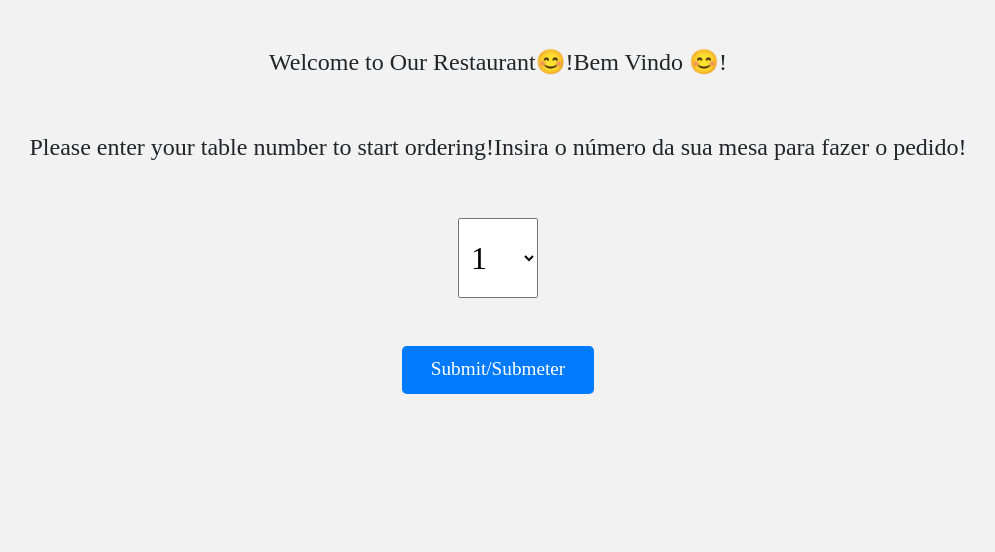
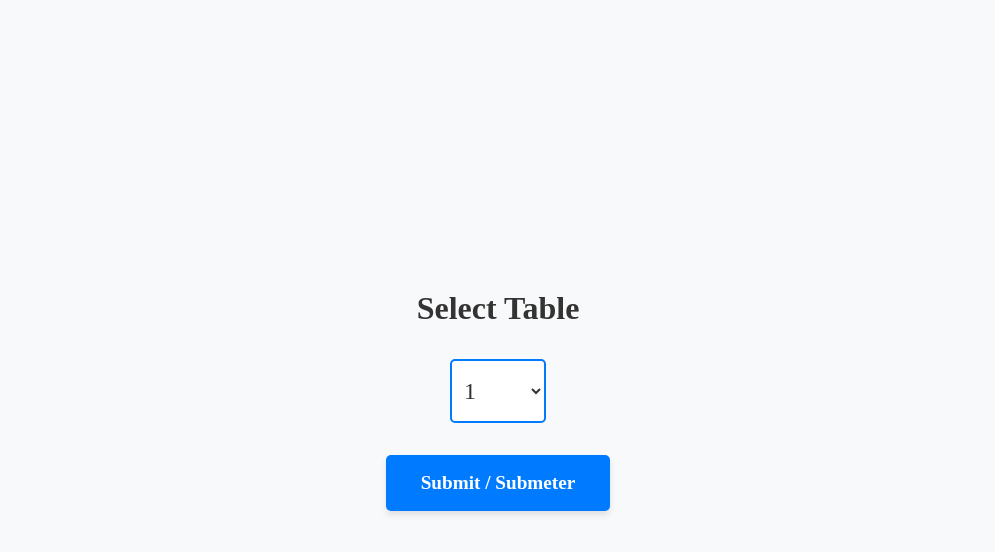
Before and after one commit to RaindropsZhen/new_frontend, a React app: page /1/select_table in a window 1280 px wide. Shown: the whole page, without its empty margins (142-1137 px from the left). Built offline with nearby package versions, Linux system fonts and the light colour scheme; some packages are replaced by stand-ins of ours; a web font is replaced by a local one.

Commit message:
[feat]: New Version Done

```diff
--- a/src/components/LanguageSelectionModal.js
+++ b/src/components/LanguageSelectionModal.js
@@ -25,7 +25,7 @@ const LanguageSelectionModal = ({ show, onHide, languages, onLanguageSelect,tabl
     padding: '10px',
     fontSize: '18px'
   }}>
-    Número de Mesa:  {tableNumber}
+    Número de Mesa:  {tableNumber === '77' ? 'VIP' : tableNumber}
   </div>
   <Modal.Header closeButton style={{ padding: '5px' }}>
     <Modal.Title className='languageModalTitle' style={{ padding: '10px' }}>
--- a/src/components/MenuItemCard.js
+++ b/src/components/MenuItemCard.js
@@ -73,6 +73,8 @@ const MenuItemCard = ({ language, item, onOrder, onRemove, color }) => {
   const [currentAvailability, setCurrentAvailability] = useState(false);
 
   useEffect(() => {
+    const currentDay = new Date().getDay(); // 0 = Sunday, 6 = Saturday
+
     if (item.lunch_time_start <= currentTimeSeconds && currentTimeSeconds <= item.lunch_time_end) {
       setCurrentOrderingTiming('lunch');
     } else if (item.dinne_time_start <= currentTimeSeconds && currentTimeSeconds <= item.dinne_time_end) {
@@ -85,9 +87,16 @@ const MenuItemCard = ({ language, item, onOrder, onRemove, color }) => {
       setCurrentAvailability(true);
     } else {
       const is_available = item.ordering_timing === currentOrderingTiming;
-      setCurrentAvailability(is_available);
+
+      // Check if the current day is Saturday (6) or Sunday (0)
+      if (currentDay === 0 || currentDay === 6) {
+        setCurrentAvailability(true);
+      } else {
+        setCurrentAvailability(is_available);
+      }
     }
   }, [item, currentTimeSeconds, currentOrderingTiming]);
+
 
   return (
     <>
--- a/src/components/QRCode.js
+++ b/src/components/QRCode.js
@@ -50,25 +50,11 @@ const QRCode = (placeId) => {
 
       <Overlay>
         <div className="d-flex" >
-          <Button variant="standard" onClick={handlePrint} className="mr-2">
-            点击打印
-          </Button>
           <Button variant="standard" href={url} target="_blank">
             <AiOutlineLink size={25}/> 链接
           </Button>
         </div>
       </Overlay>
-
-      <div>
-        <ComponentToPrint ref={componentRef} className="printable-section">
-          <h2>Scan for menu</h2>
-          <QRCodeReact
-            value={url}
-            size={700}
-          />
-          <h3>Powered By XXXXXXXX</h3>
-        </ComponentToPrint>
-      </div>
     </Container>
   )
 }
--- a/src/components/ShoppingCart.js
+++ b/src/components/ShoppingCart.js
@@ -143,10 +143,13 @@ const ShoppingCart = ({ selectedLanguage,items, onAdd, onRemove, color,last_orde
     <hr />
 
     {/* Total Section */}
-    <div className="d-flex justify-content-between mb-4">
-      <h5 style={{ fontWeight: '600' }}>{renderTotal(selectedLanguage)}</h5>
-      <h5 style={{ fontWeight: '600' }}>€{totalPrice}</h5>
-    </div>
+    <hr/>
+      <div className="d-flex justify-content-between">
+        <h5><b>{renderTotal(selectedLanguage)}</b></h5>
+        <h5><b>€{totalPrice.toFixed(1)}</b></h5>
+      </div>
+    <hr className="mb-4" />
+
 
     {/* Divider */}
     <hr className="mb-4" />
--- a/src/pages/Place.js
+++ b/src/pages/Place.js
@@ -180,10 +180,9 @@ const Place = () => {
               </div>
             </div>
 
-            <Button variant="link" href={`/places/${params.id}/qrcode`} target="_blank" rel="noopener noreferrer">
+            <Button variant="link" href={`/${params.id}/select_table/`} target="_blank" rel="noopener noreferrer">
               <AiOutlineQrcode size={25} />
             </Button>
-
 
             <Button variant="link" onClick={showqrCodeTakeAway} >
               <RiEBike2Fill size={25} />
--- a/src/pages/QRCode.js
+++ b/src/pages/QRCode.js
@@ -1,7 +1,6 @@
 import { useParams, useHistory } from 'react-router-dom';
 import React, { useEffect, useState, useContext } from 'react';
-import { Container, Row, Tab, Tabs } from 'react-bootstrap';
-import MultipleQRCode from '../components/MultipleQRCode';
+import { Container } from 'react-bootstrap';
 import QRCode from '../components/QRCode';
 import styled from 'styled-components';
 
@@ -45,42 +44,10 @@ const QRCodePage = () => {
                 总桌号 <b>{place.number_of_tables}</b>
 
             </h2>
-            <Tabs
-                defaultActiveKey="MultipleQRCode"
-                id="qr-tabs"
-                className="mb-3 qrcode-tab" /* Added custom class here */
+            <GridContainer style={{ display: 'flex', justifyContent: 'center', alignItems: 'center', height: '100%' }}>
+                <QRCode placeId={place.id} />
+            </GridContainer>
 
-                fill>
-
-                <Tab eventKey="MultipleQRCode" title="多 二维码">
-                    <GridContainer >
-                        {Array.from({ length: place.number_of_tables }, (_, i) => i + 1).map((table) => (
-                        <div
-                        key={table}
-                        className="grid-item"
-                        >
-                        <Row style={{ display: 'flex', justifyContent: 'center', alignItems: 'center' }}>
-                            <h5> 桌号{table}</h5>
-                        </Row>
-
-                        <Row style={{ display: 'flex', justifyContent: 'center', alignItems: 'center' }}>
-
-                            <MultipleQRCode table={table} placeId={place.id} />
-                        </Row>
-                        </div>
-                        ))}
-                    </GridContainer>
-                </Tab>
-
-                <Tab eventKey="uniqueQRCode" title="单 二维码">
-                    <h5 className="mb-0 mr-2">
-                    总桌号 <b>{place.number_of_tables}</b>
-                    </h5>
-                    <GridContainer style={{ display: 'flex', justifyContent: 'center', alignItems: 'center', height: '100%' }}>
-                        <QRCode placeId={place.id} />
-                    </GridContainer>
-                </Tab>
-            </Tabs>
 
         </Container>
     );
--- a/src/pages/SelectTable.js
+++ b/src/pages/SelectTable.js
@@ -1,72 +1,97 @@
 import React, { useState } from 'react';
 import { Button, Row, Container } from 'react-bootstrap';
-import { useHistory,useParams  } from 'react-router-dom';
+import { useParams } from 'react-router-dom';
+import styled from 'styled-components';
+
+const StyledContainer = styled(Container)`
+  height: 100vh;
+  display: flex;
+  flex-direction: column;
+  justify-content: center;
+  align-items: center;
+  text-align: center;
+  background-color: #f8f9fa;
+`;
+
+const StyledSelect = styled.select`
+  font-size: 1.5rem;
+  height: 4rem;
+  width: 6rem;
+  padding: 0.5rem;
+  border: 2px solid #007bff;
+  border-radius: 5px;
+  background-color: #ffffff;
+  color: #333;
+  margin-bottom: 1rem;
+
+  &:focus {
+    outline: none;
+    border-color: #0056b3;
+    box-shadow: 0 0 5px rgba(0, 123, 255, 0.5);
+  }
+`;
+
+const StyledButton = styled(Button)`
+  height: 3.5rem;
+  width: 14rem;
+  font-size: 1.2rem;
+  font-weight: bold;
+  background-color: #007bff;
+  border: none;
+  border-radius: 5px;
+  cursor: pointer;
+  box-shadow: 0 4px 6px rgba(0, 0, 0, 0.1);
+  transition: background-color 0.3s, transform 0.2s;
+
+  &:hover {
+    background-color: #0056b3;
+    transform: translateY(-2px);
+  }
+
+  &:active {
+    background-color: #003d80;
+    transform: translateY(1px);
+  }
+`;
+
+const Heading = styled.h1`
+  font-size: 2rem;
+  color: #333;
+  margin-bottom: 2rem;
+  font-weight: bold;
+`;
 
 const TableNumberInput = () => {
   const [tableNumber, setTableNumber] = useState(1);
-  const history = useHistory();
-  const numberOptions = Array.from({ length: 100 }, (_, index) => index + 1);
+  const numberOptions = [...Array(76).keys()].map((num) => num + 1).concat("VIP"); // Generate 1-76 and 'VIP'
   const { id } = useParams(); // Access the id parameter from the URL
 
-  // const handleTableSubmit = () => {
-  //   history.push(`/menu/6/${tableNumber}`);
-  // }
   const handleTableSubmit = () => {
-    history.push(`/menu/0/${id}/${tableNumber}`); // Use id from URL parameter
-  }
-
-  const handleNumberChange = (value) => {
-    setTableNumber(value);
-  }
+    const tableValue = tableNumber === "VIP" ? 77 : tableNumber; // Treat "VIP" as 77
+    const newUrl = `/menu/0/${id}/${tableValue}`; // Construct the URL
+    window.open(newUrl, '_blank'); // Open the URL in a new tab
+  };
 
   return (
-    <Container style={{ height: '100vh', textAlign: 'center' }}>
-      <Row className="h-20 justify-content-center mb-5 mt-5">
-        <h4>Welcome to Our Restaurant😊!</h4>
-        <h4>Bem Vindo 😊!</h4>
-      </Row>
-      <Row className="h-20 justify-content-center mb-5 mt-5">
-        <h4>Please enter your table number to start ordering!</h4>
-        <h4>Insira o número da sua mesa para fazer o pedido!</h4>
-      </Row>
-      <Row className="justify-content-center mb-5">
-        <select
+    <StyledContainer>
+      <Heading>Select Table</Heading>
+      <Row className="justify-content-center mb-3">
+        <StyledSelect
           value={tableNumber}
-          onChange={(e) => handleNumberChange(e.target.value)}
-          style={{
-            fontSize: '2rem',
-            height: '5rem',
-            width: '5rem',
-            padding: '0.5rem'
-          }}
+          onChange={(e) => setTableNumber(e.target.value)}
         >
-          {numberOptions.map((option) => (
-            <option key={option} value={option}>
+          {numberOptions.map((option, index) => (
+            <option key={index} value={option}>
               {option}
             </option>
           ))}
-        </select>
+        </StyledSelect>
       </Row>
-      <Row className="justify-content-center mb-5">
-        <Button
-          variant="primary"
-          type="submit"
-          style={{
-            height: '3rem',
-            width: '12rem',
-            fontSize: '1.2rem',
-            backgroundColor: '#007BFF', // Add a background color
-            border: 'none', // Remove the default button border
-            borderRadius: '0.3rem', // Add some border radius
-            cursor: 'pointer', // Change cursor on hover
-          }}
-          onClick={() => handleTableSubmit(tableNumber)}
-        >
-          Submit/Submeter
-        </Button>
+      <Row className="justify-content-center">
+        <StyledButton onClick={handleTableSubmit}>Submit / Submeter</StyledButton>
       </Row>
-    </Container>
+    </StyledContainer>
   );
-}
+};
 
 export default TableNumberInput;
```
Also changed, not shown: build/asset-manifest.json, build/index.html, build/static/js/main.7f2c3a67.js.LICENSE.txt (renamed from build/static/js/main.6e666e06.js.LICENSE.txt), 3 other files.
